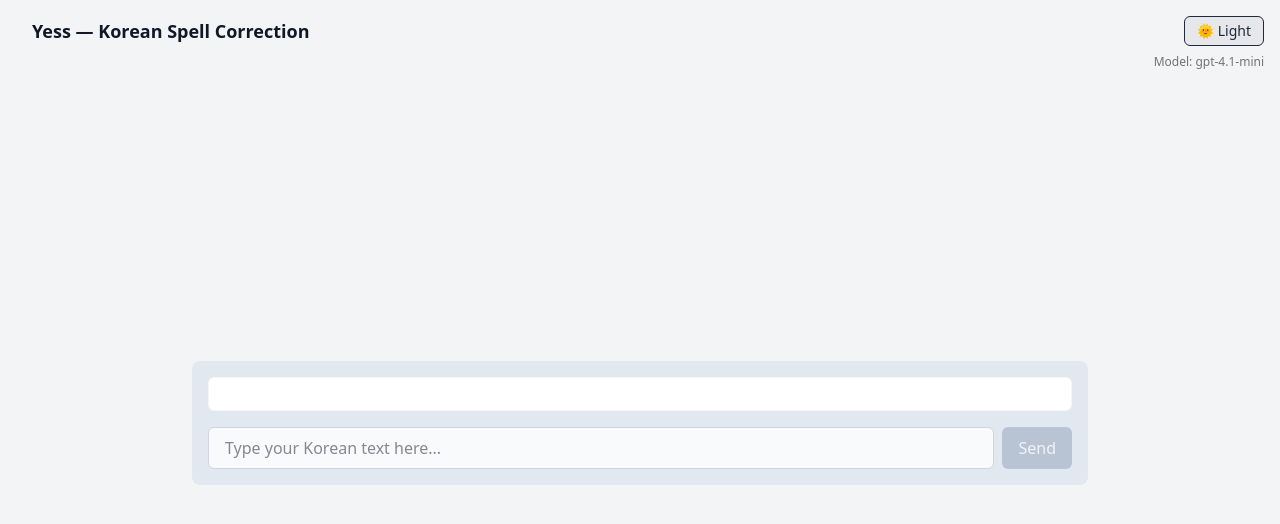
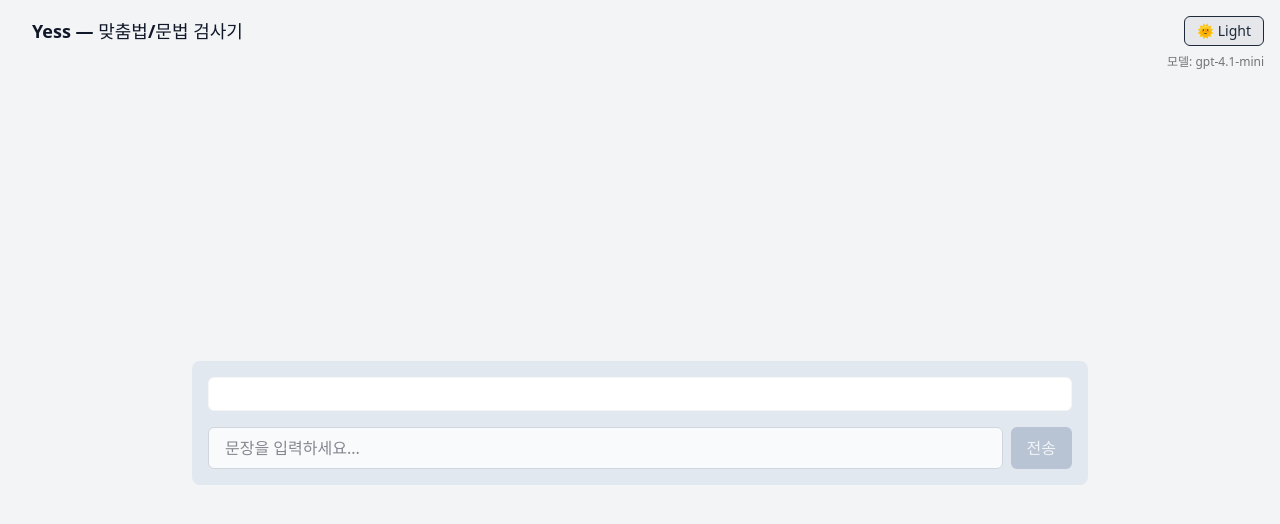
Before and after one commit to jynxxxxx/yess_editor, a React (Vite) app in the folder client/: page / in a window 1280 px wide. Shown: the top 524 px of the page. Built offline with nearby package versions, Linux system fonts and the light colour scheme.

Commit message:
convert english to korean

```diff
--- a/client/src/App.tsx
+++ b/client/src/App.tsx
@@ -10,9 +10,9 @@ export default function App() {
 
     <div className="flex flex-col h-screen bg-gray-100 dark:bg-gray-900 text-gray-900 dark:text-gray-100">
       <header className="relative pl-8 pt-4 flex justify-between items-center">
-        <h1 className="text-lg font-bold">Yess — Korean Spell Correction</h1>
+        <h1 className="text-lg font-bold">Yess — 맞춤법/문법 검사기</h1>
         <ThemeToggle theme={theme} toggleTheme={toggleTheme} />
-        <div className="absolute right-4 bottom-[-1.5rem] text-xs text-neutral-500">Model: gpt-4.1-mini</div>
+        <div className="absolute right-4 bottom-[-1.5rem] text-xs text-neutral-500">모델: gpt-4.1-mini</div>
       </header>
 
       <main className="flex-1 flex items-center">
--- a/client/src/components/Chat.tsx
+++ b/client/src/components/Chat.tsx
@@ -134,7 +134,7 @@ export default function Chat() {
                 }
               }
             }}
-            placeholder="Type your Korean text here..."
+            placeholder="문장을 입력하세요..."
             className="flex-1 px-4 py-2 border rounded-md focus:outline-none resize-none bg-gray-50 dark:bg-black/20 text-gray-900 dark:text-gray-100 border-gray-300 dark:border-gray-600"
           />
           <button
@@ -153,7 +153,7 @@ export default function Chat() {
             {streaming ? (
               <span className="flex items-center gap-2"><LoadingDots /></span>
             ) : (
-              "Send"
+              "전송"
             )}
           </button>
         </div>
```
